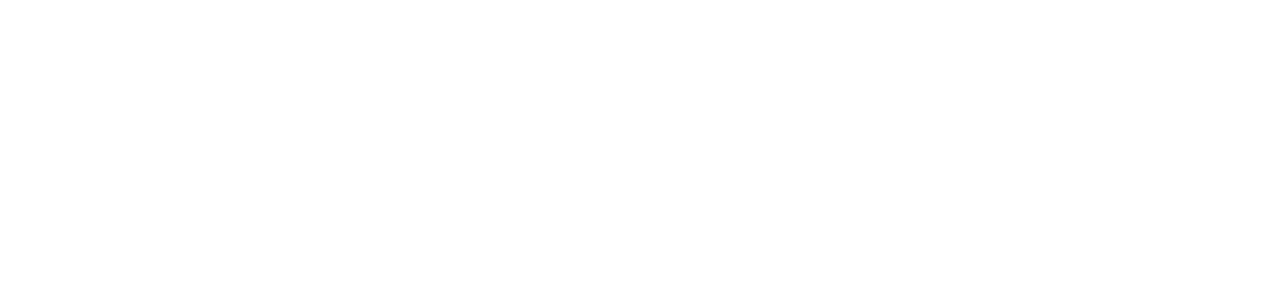
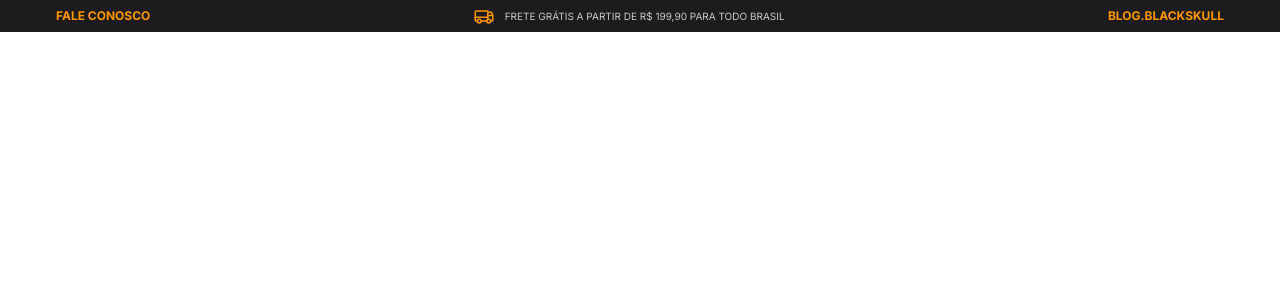
Before and after one commit to pedrolibas/teste-wicomm, a React (Vite) app: page / in a window 1280 px wide. Shown: the top 300 px of the page. Built offline with nearby package versions, Linux system fonts and the light colour scheme.

Commit message:
feat: top header created

```diff
--- /dev/null
+++ b/src/components/Header/index.jsx
@@ -0,0 +1,18 @@
+import { ContainerHeader } from "./style";
+import truckIcon from "../../assets/truck.svg";
+
+export const Header = () => {
+  return (
+    <ContainerHeader>
+      <section>
+        <h2>FALE CONOSCO</h2>
+        <div>
+          <img src={truckIcon} alt="" />
+          <p>FRETE GRÁTIS A PARTIR DE R$ 199,90 PARA TODO BRASIL</p>
+        </div>
+        <h3>BLOG.BLACKSKULL</h3>
+      </section>
+      <nav></nav>
+    </ContainerHeader>
+  );
+};
--- /dev/null
+++ b/src/components/Header/style.js
@@ -0,0 +1,39 @@
+import styled from "styled-components";
+
+export const ContainerHeader = styled.header`
+  section {
+    width: calc(100% - 56px - 56px);
+    height: 32px;
+
+    background-color: var(--color-gray-1);
+
+    display: flex;
+    align-items: center;
+    justify-content: space-between;
+
+    padding: 0 56px;
+
+    div {
+      display: flex;
+      align-items: center;
+
+      img {
+        width: 20px;
+        height: 20px;
+      }
+    }
+
+    h2,
+    h3 {
+      font-size: 12px;
+      font-weight: 700;
+      color: var(--color-orange);
+    }
+    p {
+      font-weight: 500;
+      font-size: 10px;
+      color: var(--color-gray-5);
+      margin-left: 11px;
+    }
+  }
+`;
--- a/src/pages/Home/index.jsx
+++ b/src/pages/Home/index.jsx
@@ -1,5 +1,10 @@
+import { Header } from "../../components/Header";
 import { ContainerHome } from "./style";
 
 export const Home = () => {
-  return <ContainerHome></ContainerHome>;
+  return (
+    <ContainerHome>
+      <Header />
+    </ContainerHome>
+  );
 };
--- a/src/pages/Home/style.js
+++ b/src/pages/Home/style.js
@@ -1,4 +1,6 @@
 import styled from "styled-components";
 
 export const ContainerHome = styled.div`
-`
+  width: 100vw;
+  height: 100vh;
+`;
--- a/src/styles/global.js
+++ b/src/styles/global.js
@@ -17,7 +17,6 @@
 .title{
     font-weight: 700;
     font-size: 2.5rem;
-    color: #000000;
     font-family: 'Roboto Condensed', sans-serif;
 }
 
```
Also changed, not shown: src/assets/truck.svg (added).
